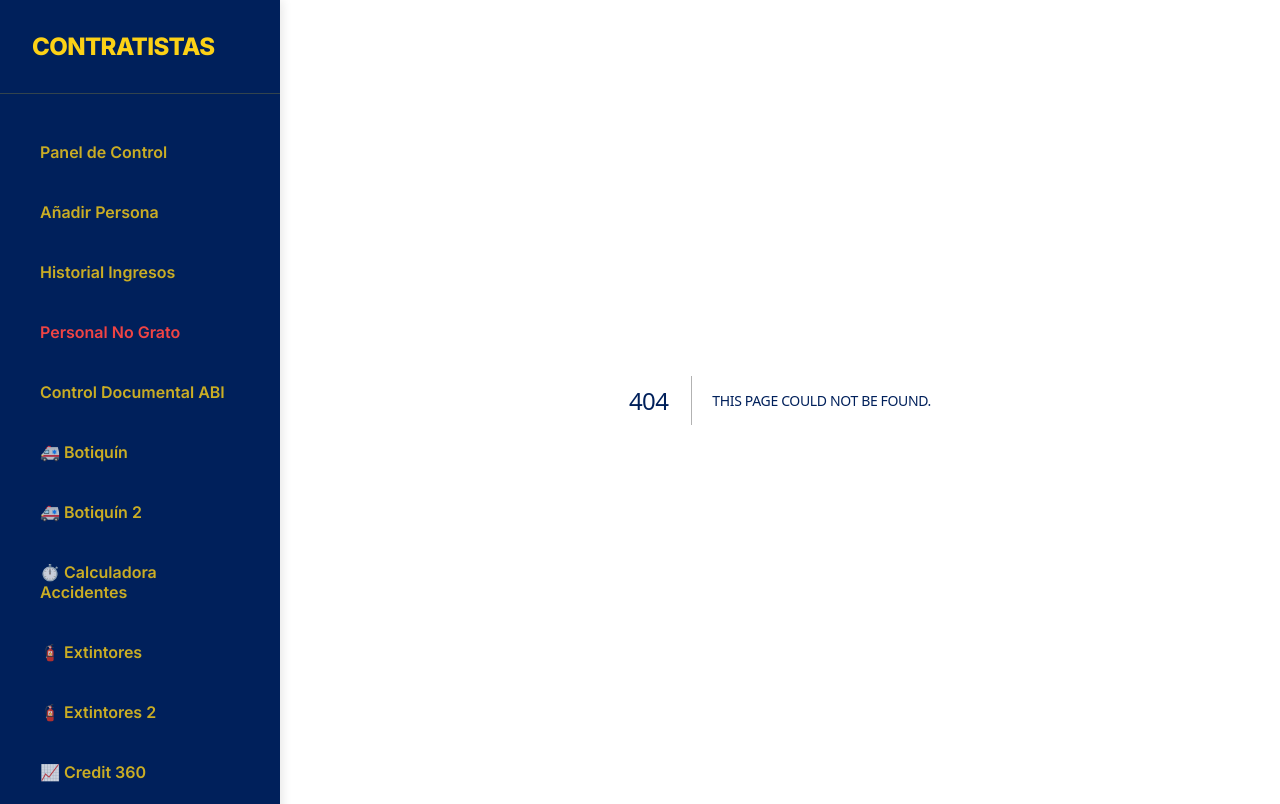
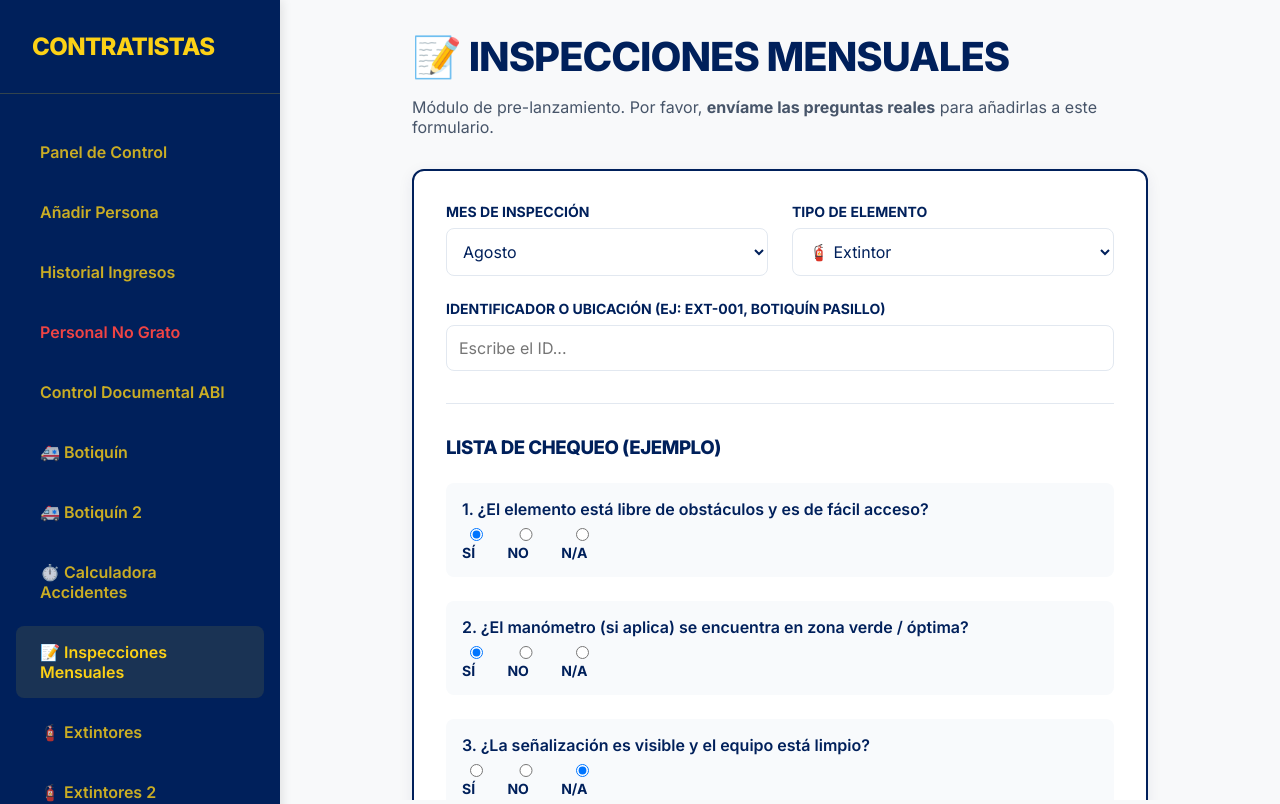
Before and after one commit to EjeCafetero100/contratistas-app, a Next.js app in the folder carnet-app/: page /inspecciones in a window 1280 px wide. Before the commit this address had no page. Shown: the top 804 px of the page. Built offline with nearby package versions, Linux system fonts and the light colour scheme.

Commit message:
Add observaciones column to extintores and create inspecciones module skeleton

```diff
--- /dev/null
+++ b/carnet-app/src/app/inspecciones/page.js
@@ -0,0 +1,142 @@
+"use client";
+
+import { useState } from "react";
+
+export default function InspeccionesPage() {
+  const [tipoElemento, setTipoElemento] = useState("Extintor");
+  const [identificador, setIdentificador] = useState("");
+  const [mes, setMes] = useState("Agosto");
+
+  // Estas son las preguntas "dummy". El usuario las enviará luego para actualizarlas.
+  const [respuestas, setRespuestas] = useState({
+    q1: "Sí",
+    q2: "Sí",
+    q3: "No aplica",
+  });
+
+  const [comentarios, setComentarios] = useState("");
+
+  const handleSubmit = (e) => {
+    e.preventDefault();
+    alert(`Inspección guardada con éxito para el ${tipoElemento} ${identificador} en el mes de ${mes}.`);
+    // Aquí en el futuro se guardaría en base de datos.
+    setIdentificador("");
+    setComentarios("");
+  };
+
+  const handleRespuestaChange = (qId, val) => {
+    setRespuestas({ ...respuestas, [qId]: val });
+  };
+
+  return (
+    <div className="container" style={{ maxWidth: '800px' }}>
+      <header style={{ marginBottom: '2rem' }}>
+        <h1>📝 Inspecciones Mensuales</h1>
+        <p style={{ color: 'var(--text-muted)' }}>
+          Módulo de pre-lanzamiento. Por favor, <strong>envíame las preguntas reales</strong> para añadirlas a este formulario.
+        </p>
+      </header>
+
+      <div className="glass-panel">
+        <form onSubmit={handleSubmit}>
+          <div style={{ display: 'grid', gridTemplateColumns: '1fr 1fr', gap: '1.5rem', marginBottom: '2rem' }}>
+
+            <div className="form-group" style={{ margin: 0 }}>
+              <label>Mes de Inspección</label>
+              <select value={mes} onChange={(e) => setMes(e.target.value)} style={{ width: '100%', padding: '0.75rem', borderRadius: '8px', border: '1px solid #e2e8f0' }}>
+                <option value="Enero">Enero</option>
+                <option value="Febrero">Febrero</option>
+                <option value="Marzo">Marzo</option>
+                <option value="Abril">Abril</option>
+                <option value="Mayo">Mayo</option>
+                <option value="Junio">Junio</option>
+                <option value="Julio">Julio</option>
+                <option value="Agosto">Agosto</option>
+                <option value="Septiembre">Septiembre</option>
+                <option value="Octubre">Octubre</option>
+                <option value="Noviembre">Noviembre</option>
+                <option value="Diciembre">Diciembre</option>
+              </select>
+            </div>
+
+            <div className="form-group" style={{ margin: 0 }}>
+              <label>Tipo de Elemento</label>
+              <select value={tipoElemento} onChange={(e) => setTipoElemento(e.target.value)} style={{ width: '100%', padding: '0.75rem', borderRadius: '8px', border: '1px solid #e2e8f0' }}>
+                <option value="Extintor">🧯 Extintor</option>
+                <option value="Botiquin">🚑 Botiquín</option>
+              </select>
+            </div>
+
+            <div className="form-group" style={{ margin: 0, gridColumn: 'span 2' }}>
+              <label>Identificador o Ubicación (Ej: EXT-001, Botiquín Pasillo)</label>
+              <input
+                type="text"
+                required
+                value={identificador}
+                onChange={(e) => setIdentificador(e.target.value)}
+                placeholder="Escribe el ID..."
+                style={{ width: '100%', padding: '0.75rem', borderRadius: '8px', border: '1px solid #e2e8f0' }}
+              />
+            </div>
+          </div>
+
+          <hr style={{ border: '0', borderTop: '1px solid #e2e8f0', margin: '2rem 0' }} />
+
+          <h3 style={{ marginBottom: '1.5rem', color: 'var(--primary)' }}>Lista de Chequeo (Ejemplo)</h3>
+
+          <div style={{ display: 'flex', flexDirection: 'column', gap: '1.5rem' }}>
+
+            {/* Pregunta 1 */}
+            <div style={{ background: '#f8fafc', padding: '1rem', borderRadius: '8px' }}>
+              <p style={{ fontWeight: 600, marginBottom: '0.5rem' }}>1. ¿El elemento está libre de obstáculos y es de fácil acceso?</p>
+              <div style={{ display: 'flex', gap: '1rem' }}>
+                <label><input type="radio" name="q1" checked={respuestas.q1 === 'Sí'} onChange={() => handleRespuestaChange('q1', 'Sí')} /> Sí</label>
+                <label><input type="radio" name="q1" checked={respuestas.q1 === 'No'} onChange={() => handleRespuestaChange('q1', 'No')} /> No</label>
+                <label><input type="radio" name="q1" checked={respuestas.q1 === 'No aplica'} onChange={() => handleRespuestaChange('q1', 'No aplica')} /> N/A</label>
+              </div>
+            </div>
+
+            {/* Pregunta 2 */}
+            <div style={{ background: '#f8fafc', padding: '1rem', borderRadius: '8px' }}>
+              <p style={{ fontWeight: 600, marginBottom: '0.5rem' }}>2. ¿El manómetro (si aplica) se encuentra en zona verde / óptima?</p>
+              <div style={{ display: 'flex', gap: '1rem' }}>
+                <label><input type="radio" name="q2" checked={respuestas.q2 === 'Sí'} onChange={() => handleRespuestaChange('q2', 'Sí')} /> Sí</label>
+                <label><input type="radio" name="q2" checked={respuestas.q2 === 'No'} onChange={() => handleRespuestaChange('q2', 'No')} /> No</label>
+                <label><input type="radio" name="q2" checked={respuestas.q2 === 'No aplica'} onChange={() => handleRespuestaChange('q2', 'No aplica')} /> N/A</label>
+              </div>
+            </div>
+
+            {/* Pregunta 3 */}
+            <div style={{ background: '#f8fafc', padding: '1rem', borderRadius: '8px' }}>
+              <p style={{ fontWeight: 600, marginBottom: '0.5rem' }}>3. ¿La señalización es visible y el equipo está limpio?</p>
+              <div style={{ display: 'flex', gap: '1rem' }}>
+                <label><input type="radio" name="q3" checked={respuestas.q3 === 'Sí'} onChange={() => handleRespuestaChange('q3', 'Sí')} /> Sí</label>
+                <label><input type="radio" name="q3" checked={respuestas.q3 === 'No'} onChange={() => handleRespuestaChange('q3', 'No')} /> No</label>
+                <label><input type="radio" name="q3" checked={respuestas.q3 === 'No aplica'} onChange={() => handleRespuestaChange('q3', 'No aplica')} /> N/A</label>
+              </div>
+            </div>
+
+          </div>
+
+          <div className="form-group" style={{ marginTop: '2rem' }}>
+            <label>Comentarios / Observaciones Finales</label>
+            <textarea
+              rows="3"
+              value={comentarios}
+              onChange={(e) => setComentarios(e.target.value)}
+              style={{ width: '100%', padding: '0.75rem', borderRadius: '8px', border: '1px solid #e2e8f0', resize: 'vertical' }}
+              placeholder="Escribe aquí cualquier hallazgo..."
+            ></textarea>
+          </div>
+
+          <div style={{ marginTop: '2rem', textAlign: 'right' }}>
+            <button type="submit" className="btn btn-primary" style={{ padding: '0.75rem 2rem', fontSize: '1.1rem' }}>
+              💾 Guardar Inspección
+            </button>
+          </div>
+
+        </form>
+      </div>
+    </div>
+  );
+}
--- a/carnet-app/src/components/ClientLayout.js
+++ b/carnet-app/src/components/ClientLayout.js
@@ -45,6 +45,9 @@ export default function ClientLayout({ children }) {
           <Link href="/calculadora-accidentes" className={`sidebar-link ${pathname?.startsWith('/calculadora-accidentes') ? 'active' : ''}`}>
             ⏱️ Calculadora Accidentes
           </Link>
+          <Link href="/inspecciones" className={`sidebar-link ${pathname?.startsWith('/inspecciones') ? 'active' : ''}`}>
+            📝 Inspecciones Mensuales
+          </Link>
           <Link href="/extintores" className={`sidebar-link ${pathname?.startsWith('/extintores') ? 'active' : ''}`}>
             🧯 Extintores
           </Link>
```
Also changed, not shown: carnet-app/src/app/extintores/page.js (+15 -11 lines).
